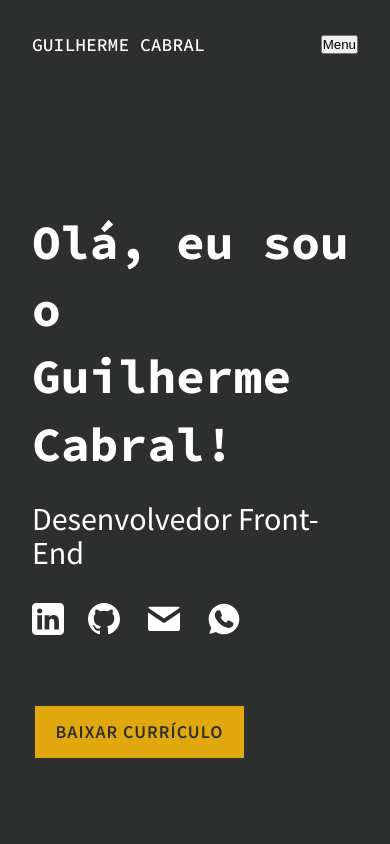
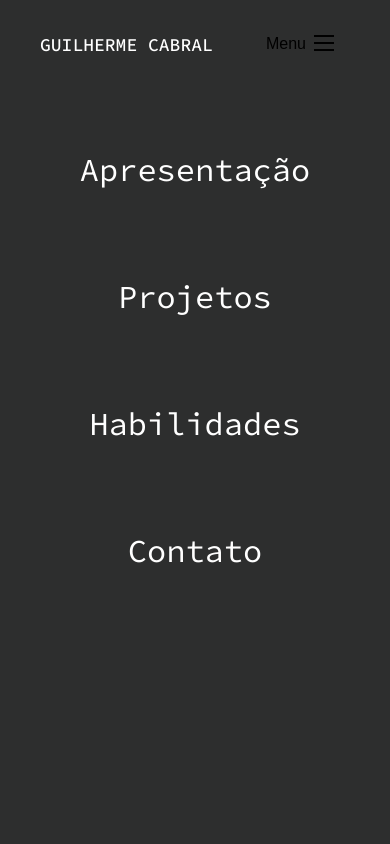
Before and after one commit to GuiCabral74/my-website-resume, a React (Create React App) app: page / in a window 390 px wide. Both pictures are taken after a click on the button "Menu". Shown: the top 844 px of the page. Built offline with nearby package versions, Linux system fonts and the light colour scheme.

Commit message:
Starting mobile version.

```diff
--- a/src/components/home.jsx
+++ b/src/components/home.jsx
@@ -1,16 +1,17 @@
-import { ContainerHome, Title, SubTitle, ContactIcon, BtnResume } from "./style/styles";
+import { ContainerHome, Title, SubTitle, DivImgContact, ContactIcon, BtnResume } from "./style/styles";
 import Cv from "./myResume/Guilherme Cabral.pdf";
 import ContactList from "./contactList";
 import Typical from 'react-typical'
 
-function home() {
+function Home() {
+
   return (
     <ContainerHome id="home">
       <Title>
         Olá, eu sou o<br /> Guilherme Cabral!
       </Title>
-      <SubTitle><Typical steps={['Desenvolvedor Front-End', 1000]}/> </SubTitle>
-      <div style={{ marginBottom: "64px" }}>
+      <SubTitle ><Typical steps={['Desenvolvedor Front-End', 1000]}/> </SubTitle>
+      <DivImgContact>
         {ContactList.map((contact, index) => {
           return (
             <a target="_blank" href={contact.href} rel="noreferrer noopener" alt={contact.alt} key={index}>
@@ -18,7 +19,7 @@ function home() {
             </a>
           );
         })}
-      </div>
+      </DivImgContact>
       <BtnResume href={Cv} download="Curriculo Guilherme">
         Baixar currículo
       </BtnResume>
@@ -26,4 +27,4 @@ function home() {
   );
 }
 
-export default home;
+export default Home;
--- a/src/components/nav.jsx
+++ b/src/components/nav.jsx
@@ -1,4 +1,4 @@
-import { ContainerNav, MyName, MenuMobile, NavList } from "./style/styles";
+import { Header, MyName, NavContainer, BtnMobile, Hamburger, Menu } from "./style/styles";
 import AnchorLink from "react-anchor-link-smooth-scroll";
 import { useState } from "react";
 
@@ -10,48 +10,44 @@ function Nav() {
   }
 
   return (
-    <ContainerNav>
+    <Header>
       <MyName>GUILHERME CABRAL</MyName>
-      <MenuMobile onClick={() => toggleMenu()}>Menu</MenuMobile>
-      <NavList toggle={toggle}>
+      <NavContainer >
+      <BtnMobile onClick={() => toggleMenu()}>Menu
+        <Hamburger></Hamburger>
+      </BtnMobile>
+        <Menu toggle={toggle}>
           <AnchorLink
             style={{ textDecoration: "none" }}
             offset="120"
             href="#home"
           >
-          <a>
             <li>Apresentação</li>
-          </a>
           </AnchorLink>
           <AnchorLink
             style={{ textDecoration: "none" }}
             offset="120"
             href="#projects"
           >
-          <a>
             <li>Projetos</li>
-          </a>
           </AnchorLink>
           <AnchorLink
             style={{ textDecoration: "none" }}
             offset="120"
             href="#abilities"
           >
-          <a>
             <li>Habilidades</li>
-          </a>
           </AnchorLink>
           <AnchorLink
             style={{ textDecoration: "none" }}
             offset="120"
             href="#contact"
           >
-          <a>
             <li>Contato</li>
-          </a>
           </AnchorLink>
-      </NavList>
-    </ContainerNav>
+        </Menu>
+      </NavContainer>
+    </Header>
   );
 }
 
--- a/src/components/style/styles.js
+++ b/src/components/style/styles.js
@@ -19,40 +19,69 @@ export const GlobalStyle = createGlobalStyle`
 
 /** NAV */
 
-export const ContainerNav = styled.nav`
-  padding: 2rem 0;
-  margin: 0 -2rem;
+export const Header = styled.header`
+  height: 5.5rem;
+  padding: 2.5rem;
   display: flex;
   align-items: center;
   justify-content: space-between;
+  margin: 0 -2rem;
   font-size: 1.125rem;
   position: fixed;
   top: 0;
-  height: 5.5rem;
   width: 100vw;
   background: #2d2e2e;
 `;
 
 export const MyName = styled.span`
   font-weight: 500;
-  margin: 0 2rem;
 `;
-export const MenuMobile = styled.button`
+
+export const NavContainer = styled.nav`
+  @media (max-width: 800px) {
+  background: #2d2e2e;
+
+}
+`
+export const BtnMobile = styled.button`
   display: none;
   @media (max-width: 800px) {
-    display: block;
-    margin-right: 2rem;
+    display: flex;
+    padding: .5rem 1rem;
+    font-size: 1rem;
+    border: none;
+    background: none;
+    cursor: pointer;
+    gap: .5rem;
+
   }
 `;
 
-export const NavList = styled.ul`
+export const Hamburger = styled.span`
+  display: block;
+  border-top: 2px solid;
+  width: 20px;
+  &:after , :before {
+    content: "";
+    display: block;
+    width: 20px;
+    height: 2px;
+    background: currentColor;
+    margin-top: 5px;
+  }
+`
+
+
+export const Menu = styled.ul`
   display: flex;
+  list-style: none;
+  gap: 1rem;
   justify-content: space-between;
-  list-style: none;
-  margin: 0 2rem;
   padding: 0;
 
   a {
+    display: block;
+    padding: .5rem;
     text-decoration: none;
     color: #fff;
     &:hover {
@@ -61,37 +90,39 @@ export const NavList = styled.ul`
   }
 
   li {
-    margin: 0 1rem;
     font-weight: 400;
   }
 
   @media (max-width: 800px) {
-    transition: .9s;
-    display: ${(props) => (props.toggle ? "block" : "none")};
+    margin: 0;
+    font-size: 2rem;
+    display: block;
     position: absolute;
+    width: ${(props) => (props.toggle ? "0" : "100vw")};
     top: 5.438rem;
-    left: 28.438rem;
+    right: 0;
     background: #2d2e2e;
-    height: ${(props) => (props.toggle ? "100vh" : "0")};
-    font-size: 2rem;
-
-    a {
-      visibility: ${(props) => (props.toggle ? "visible" : "hidden")};
-      overflow-x: hidden;
-    }
+    transition: .6s;
+    z-index: 1000;
+    height: 100vh;
+    visibility: ${(props) => (props.toggle ? "hidden" : "visible")};
+    overflow-x: hidden;
 
     li {
       padding-bottom: 1.563rem;
       padding: 1rem 0;
-      margin: 0 1rem;
-      &::after {
+      margin-top: 39px;
+      text-align: center;
+
+
+      /* &::after {
         content: "";
         width: 100%;
         height: 0.188rem;
         display: block;
         background: #747575;
         margin-top: 1.563rem;
-      }
+      } */
     }
   }
 `;
@@ -105,15 +136,20 @@ export const ContainerHome = styled.section`
   align-items: left;
   flex-direction: column;
   @media (max-width: 440px) {
-    margin-top: 3.125rem;
+    text-align: center;
   }
-`
+`;
 
 export const Title = styled.h1`
   font-size: 3rem;
   font-weight: bold;
   line-height: 4.188rem;
   margin: 7.063rem 0 1.5rem;
+  @media (max-width: 440px) {
+    font-size: 24px;
+    line-height: 34px;
+    margin-top: 4rem;
+  }
 `;
 
 export const SubTitle = styled.h4`
@@ -122,13 +158,33 @@ export const SubTitle = styled.h4`
   font-weight: normal;
   line-height: 2.125rem;
   margin-bottom: 2rem;
+  @media (max-width: 800px) {
+    p {
+      &::after {
+        visibility: hidden;
+      }
+    }
+  }
+  @media (max-width: 440px) {
+    font-size: 18px;
+  }
+`;
+
+export const DivImgContact = styled.div`
+  margin-bottom: 64px;
+  @media (max-width: 440px) {
+    margin-bottom: 48px;
+  }
 `;
 
 export const ContactIcon = styled.img`
   margin-right: 1.5rem;
-  transition: transform .2s;
-  &:hover{
+  transition: transform 0.2s;
+  &:hover {
     transform: scale(1.5);
+  }
+  @media (max-width: 440px) {
+    margin: 0 12px;
   }
 `;
 
@@ -145,12 +201,17 @@ export const BtnResume = styled.a`
   padding: 0.563rem 0;
   width: 13.438rem;
   text-align: center;
-  transition: box-shadow .3s;
+  transition: box-shadow 0.3s;
   border: 0.188rem solid;
-  &:hover{
+  border-color: transparent;
+  &:hover {
     color: #fff;
     background: none;
     border: 0.188rem solid #fff;
+  }
+  @media (max-width: 440px) {
+    width: 288px;
+    margin: 0 auto;
   }
 `;
 
@@ -176,14 +237,14 @@ export const DivProject = styled.div`
   margin-bottom: 1.25rem;
   display: flex;
   justify-content: space-evenly;
-  :nth-child(odd){
+  :nth-child(odd) {
     flex-direction: row-reverse;
   }
 `;
 
 export const DivInfos = styled.div`
   width: 43.813rem;
-`
+`;
 
 export const ProjectName = styled.h2`
   font-size: 2.5rem;
@@ -222,18 +283,18 @@ export const SeeCode = styled.a`
   &:hover {
     color: #e0a80d;
   }
-`
+`;
 
 export const DivImg = styled.div`
   width: 22.938rem;
   height: 18.625rem;
-`
+`;
 
 export const ProjectImg = styled.img`
   width: 100%;
   height: 100%;
   object-fit: contain;
-`
+`;
 
 /** Abilities */
 
@@ -256,7 +317,11 @@ export const ContainerTechnologies = styled.div`
 
 export const Technology = styled.div`
   width: 13rem;
-  background:linear-gradient(139.46deg, rgba(109, 111, 111, 0.6) 0%, rgba(109, 111, 111, 0.2) 99.22%);
+  background: linear-gradient(
+    139.46deg,
+    rgba(109, 111, 111, 0.6) 0%,
+    rgba(109, 111, 111, 0.2) 99.22%
+  );
   border: 0.063rem solid rgba(109, 111, 111, 0.2);
   box-shadow: 0px 20px 20px rgba(0, 0, 0, 0.05);
   padding: 3rem 0;
@@ -265,8 +330,8 @@ export const Technology = styled.div`
   justify-content: space-between;
   align-items: center;
   margin: 0 1.375rem 2.5rem;
-  transition: transform .2s;
-  &:hover{
+  transition: transform 0.2s;
+  &:hover {
     box-shadow: 4px 4px 8px rgba(14, 14, 14, 0.25);
     transform: scale(1.1);
   }
@@ -286,7 +351,7 @@ export const ContactContainer = styled.section`
   justify-content: center;
   align-items: center;
   margin-top: 10.25rem;
-`
+`;
 
 /**FOOTER */
 
@@ -296,14 +361,14 @@ export const FooterContainer = styled.section`
   align-items: center;
   margin-top: 5rem;
   padding-bottom: 5rem;
-`
+`;
 
 export const Paragraph = styled.p`
   font-size: 0.875rem;
   font-weight: 500;
   line-height: 1.625rem;
-`
+`;
 
 export const LinkLinkedin = styled.a`
   color: #fff;
-`
+`;
```
Lines whose indentation alone changed are shown as unchanged.
